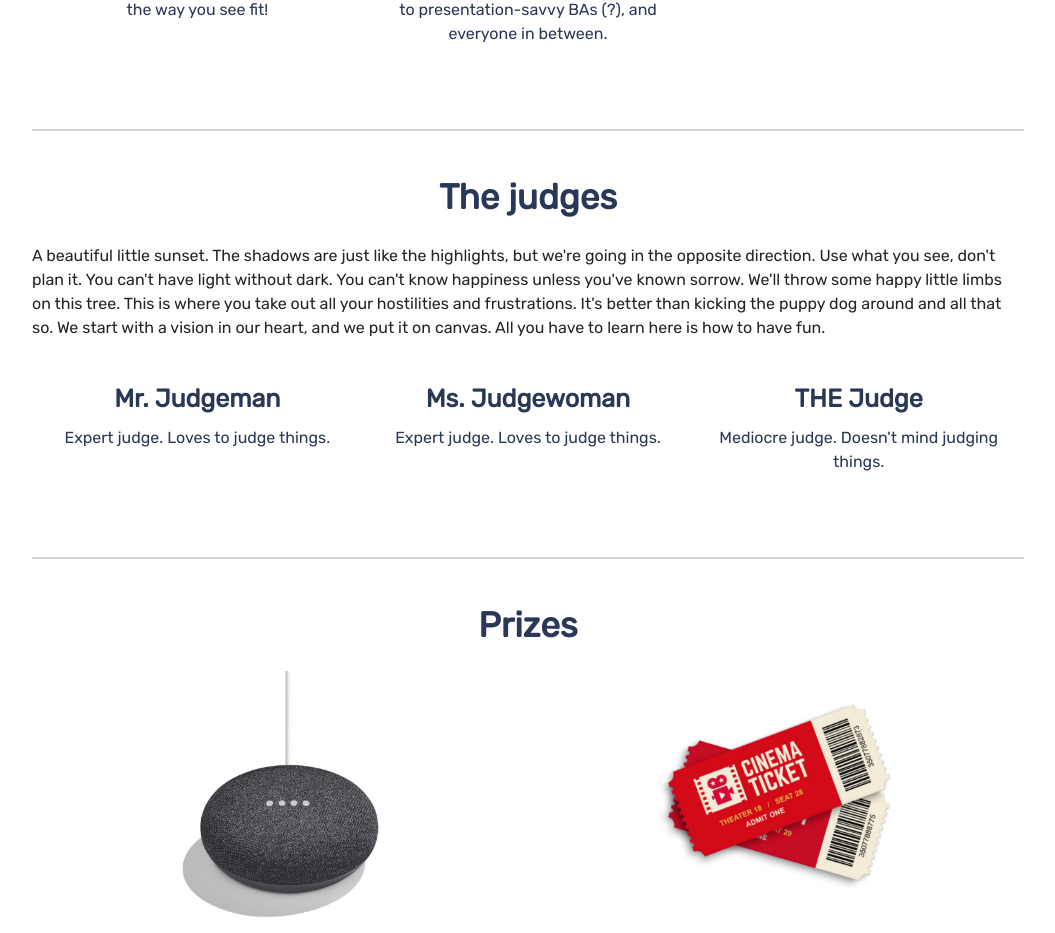
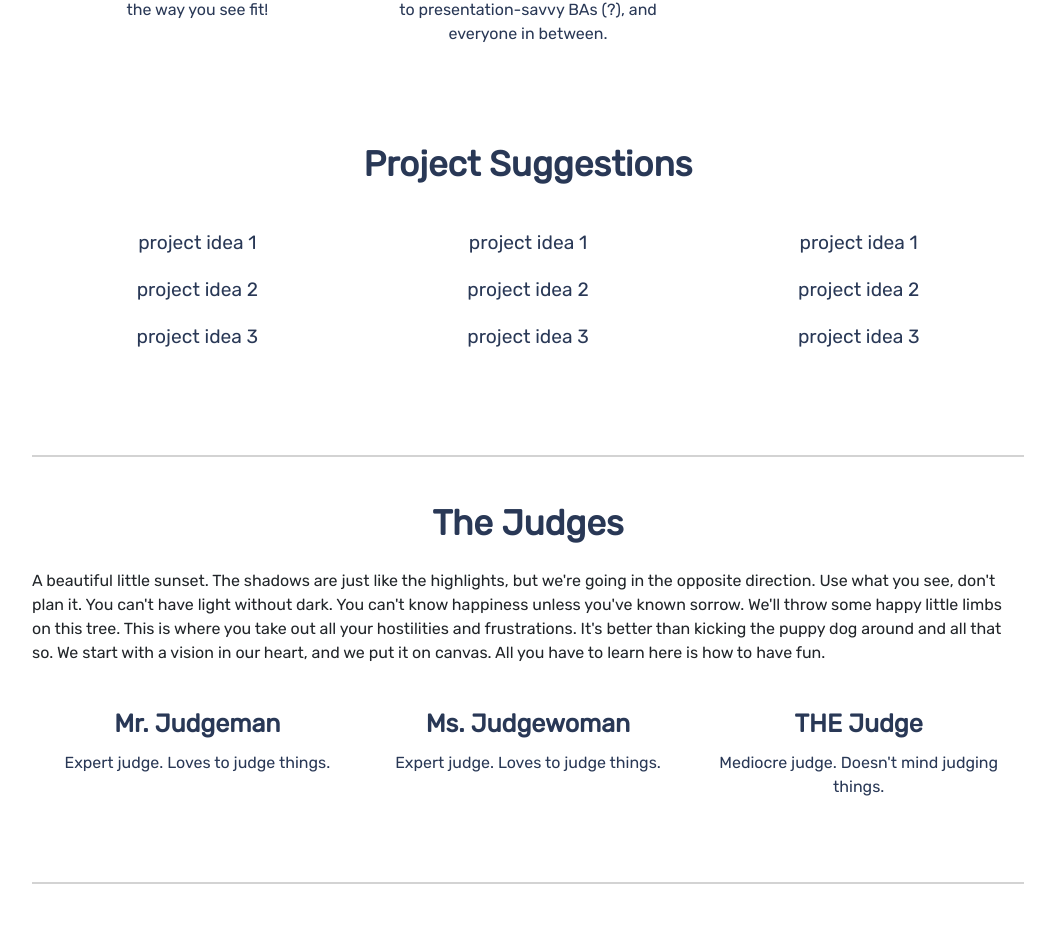
Before and after one commit to max-philip/IBM-GradHack-Website, a React (Create React App) app: page / in a window 1280 px wide. Shown: the part 2092-3025 px from the top of the page, without its empty margins (112-1167 px from the left). Built offline with nearby package versions, Linux system fonts and the light colour scheme; a web font is replaced by a local one.

Commit message:
formatting

```diff
--- a/src/App.js
+++ b/src/App.js
@@ -50,11 +50,14 @@ class App extends Component {
         <hr class="separator separator--line-thin" />
         <Heading title="What will you be doing?"/>
         <InfoCards />
+        <br /><br /><br />
+        <Heading title="Project Suggestions"/>
+        <Examples />
         <br/><br />
 
 
         <hr class="separator separator--line-thin" />
-        <Heading title="The judges"/>
+        <Heading title="The Judges"/>
         <Judges />
         <br/><br />
 
--- a/src/components/Examples.js
+++ b/src/components/Examples.js
@@ -8,47 +8,40 @@ import '../styles/card.scss'
 export default class Examples extends Component {
   render() {
     return (
-      <CardGroup style={{backgroundColor: 'grey'}}>
+      <CardGroup>
         <Card className="card">
+          {/* <Card.Img variant="top" src="holder.js/100px160" /> */}
           <Card.Body>
-            <Card.Title className="info-title">Hack whatever you want</Card.Title>
             <Card.Text>
-              Work on the problem that YOU want to solve. Develop new solutions to
-              improve the graduate experience in the way you see fit!
+              <div style={{fontWeight: "bold"}}>
+                <h4>project idea 1</h4><br />
+                <h4>project idea 2</h4><br />
+                <h4>project idea 3</h4><br />
+              </div>
             </Card.Text>
           </Card.Body>
         </Card>
         <Card>
+          {/* <Card.Img variant="top" src="holder.js/100px160" /> */}
           <Card.Body>
-            <Card.Title className="info-title">Work as a team</Card.Title>
-            <Card.Text>
-              Take the opportunity to work as part of a team with skill sets that range
-              across the board, from technical developers to presentation-savvy BAs (?), and
-              everyone in between.
+             <Card.Text>
+              <div style={{fontWeight: "bold"}}>
+                <h4>project idea 1</h4><br />
+                <h4>project idea 2</h4><br />
+                <h4>project idea 3</h4><br />
+              </div>
             </Card.Text>
           </Card.Body>
         </Card>
         <Card>
+          {/* <Card.Img variant="top" src="holder.js/100px160" /> */}
           <Card.Body>
-            <Card.Title className="info-title">Be fast and efficient</Card.Title>
-            <Card.Text>
-              Teams will have 24 hours to complete their hack. "blah blah blah blah blah".
-            </Card.Text>
-          </Card.Body>
-        </Card>
-        <Card>
-          <Card.Body>
-            <Card.Title className="info-title">Be fast and efficient</Card.Title>
-            <Card.Text>
-              Teams will have 24 hours to complete their hack. "blah blah blah blah blah".
-            </Card.Text>
-          </Card.Body>
-        </Card>
-        <Card>
-          <Card.Body>
-            <Card.Title className="info-title">Be fast and efficient</Card.Title>
-            <Card.Text>
-              Teams will have 24 hours to complete their hack. "blah blah blah blah blah".
+             <Card.Text>
+              <div style={{fontWeight: "bold"}}>
+                <h4>project idea 1</h4><br />
+                <h4>project idea 2</h4><br />
+                <h4>project idea 3</h4><br />
+              </div>
             </Card.Text>
           </Card.Body>
         </Card>
```
